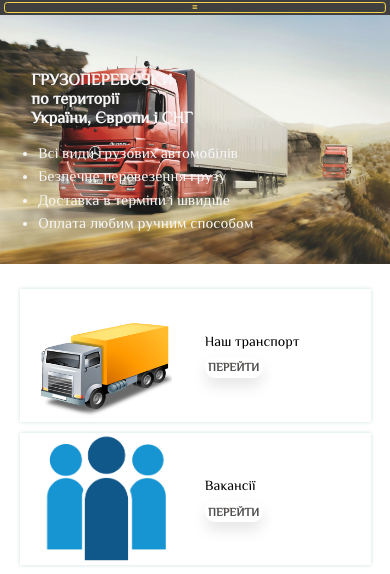
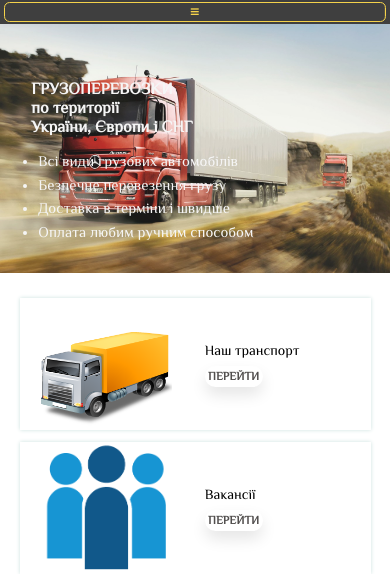
Before and after one commit to The-fAnatiK/lab-for-web.github.io, a plain HTML site: page index.html in a window 390 px wide. Shown: the top 574 px of the page. Drawn offline with Linux system fonts and the light colour scheme.

Commit message:
Add files via upload

```diff
--- a/styles/header-style.css
+++ b/styles/header-style.css
@@ -70,10 +70,12 @@
 
 @media screen and (max-width: 1024px) {
     .nav{
+        font-size: 2.4vw;
         flex-direction: column;
     }
     .nav a{
         display: none;
+        padding: 1% 3%;
     }
     .nav a.icon {
         display: block;
```
